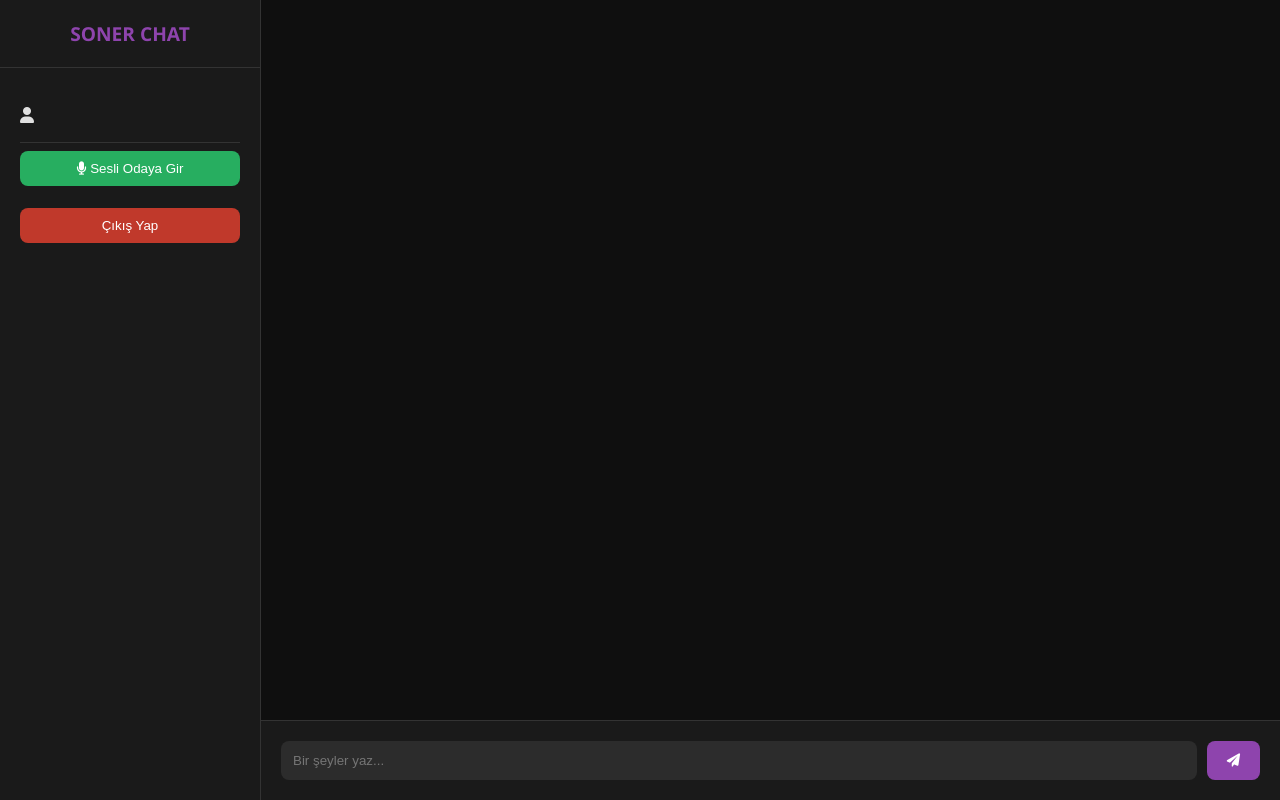
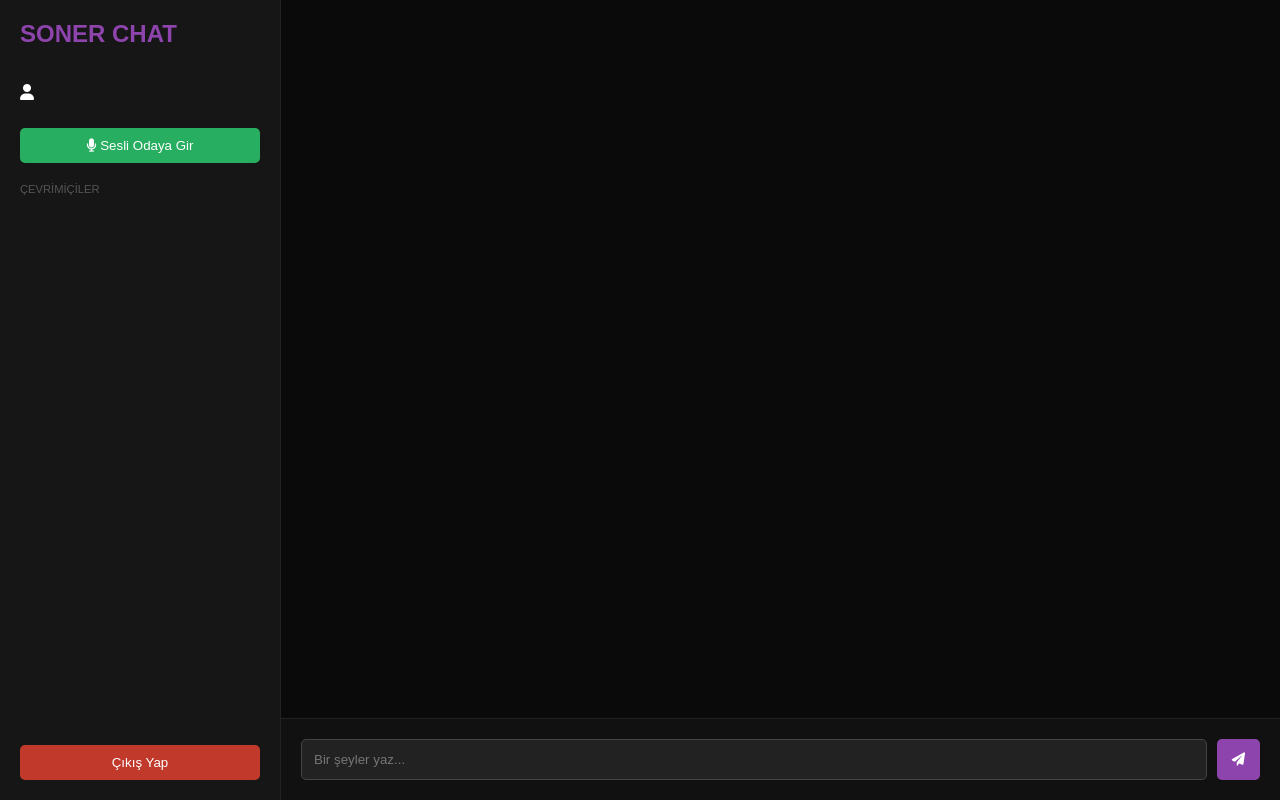
Before and after one commit to sonerhasgul/web_proje, a Flask app: template templates/sohbet.html in a window 1280 px wide. Run offline with Flask 3, Linux system fonts and the light colour scheme; the template is opened without the code that fills it, so the values that code supplies are empty; some libraries are stand-ins or nearby versions.

Commit message:
Update sohbet.html

```diff
--- a/templates/sohbet.html
+++ b/templates/sohbet.html
@@ -1,61 +1,37 @@
 <!DOCTYPE html>
-<html lang="tr">
+<html>
 <head>
-    <meta charset="UTF-8">
-    <meta name="viewport" content="width=device-width, initial-scale=1.0">
-    <title>Soner Chat Pro</title>
+    <title>Soner Chat</title>
     <script src="https://cdnjs.cloudflare.com/ajax/libs/socket.io/4.0.1/socket.io.js"></script>
     <link rel="stylesheet" href="https://cdnjs.cloudflare.com/ajax/libs/font-awesome/6.0.0/css/all.min.css">
     <style>
-        :root { --bg: #0f0f0f; --panel: #1a1a1a; --accent: #8e44ad; --text: #e0e0e0; }
-        body { background: var(--bg); color: var(--text); font-family: 'Segoe UI', sans-serif; margin: 0; display: flex; height: 100vh; overflow: hidden; }
-
-        /* Yan Panel */
-        .sidebar { width: 260px; background: var(--panel); border-right: 1px solid #333; display: flex; flex-direction: column; }
-        .sidebar-header { padding: 20px; border-bottom: 1px solid #333; text-align: center; color: var(--accent); font-weight: bold; font-size: 1.2rem; }
-
-        /* Mesaj Alanı */
-        .chat-area { flex: 1; display: flex; flex-direction: column; position: relative; }
+        :root { --bg: #0f0f0f; --panel: #161616; --accent: #8e44ad; --text: #bbb; }
+        body { background: var(--bg); color: white; font-family: sans-serif; margin: 0; display: flex; height: 100vh; }
+        .sidebar { width: 240px; background: var(--panel); border-right: 1px solid #222; display: flex; flex-direction: column; padding: 20px; }
+        .chat-main { flex: 1; display: flex; flex-direction: column; background: #0a0a0a; }
         #messages { flex: 1; overflow-y: auto; padding: 20px; display: flex; flex-direction: column; gap: 10px; }
-        .msg { max-width: 70%; padding: 10px 15px; border-radius: 15px; background: #2c2c2c; align-self: flex-start; position: relative; }
-        .msg.me { align-self: flex-end; background: var(--accent); color: white; }
-        .msg small { display: block; font-size: 0.7rem; opacity: 0.7; margin-bottom: 4px; }
-
-        /* Input Alanı */
-        .input-area { padding: 20px; background: var(--panel); display: flex; gap: 10px; border-top: 1px solid #333; }
-        input { flex: 1; background: #2c2c2c; border: none; padding: 12px; border-radius: 8px; color: white; outline: none; }
-        button { background: var(--accent); border: none; padding: 10px 20px; border-radius: 8px; color: white; cursor: pointer; transition: 0.3s; }
-        button:hover { opacity: 0.8; }
-
-        /* Ses Paneli */
-        #voice-panel { position: absolute; top: 20px; right: 20px; background: rgba(26, 26, 26, 0.95); padding: 15px; border-radius: 12px; border: 1px solid var(--accent); display: none; width: 200px; box-shadow: 0 10px 30px rgba(0,0,0,0.5); }
-        .meter { height: 6px; background: #333; border-radius: 3px; margin: 10px 0; overflow: hidden; }
-        .meter-fill { height: 100%; background: #2ecc71; width: 0%; transition: 0.1s; }
+        .msg { background: #1e1e1e; padding: 10px; border-radius: 8px; max-width: 70%; border: 1px solid #333; }
+        .msg.me { align-self: flex-end; background: var(--accent); border: none; }
+        .input-area { padding: 20px; display: flex; gap: 10px; background: #111; border-top: 1px solid #222; }
+        input { flex: 1; background: #222; border: 1px solid #444; color: white; padding: 12px; border-radius: 5px; outline: none; }
+        button { background: var(--accent); border: none; color: white; padding: 10px 15px; border-radius: 5px; cursor: pointer; }
+        .sidebar-title { font-size: 0.7rem; color: #555; text-transform: uppercase; margin: 20px 0 10px; }
+        .online-user { font-size: 0.9rem; margin-bottom: 8px; display: flex; align-items: center; gap: 8px; }
+        .online-user::before { content: ""; width: 8px; height: 8px; background: #2ecc71; border-radius: 50%; }
     </style>
 </head>
 <body>
     <div class="sidebar">
-        <div class="sidebar-header">SONER CHAT</div>
-        <div style="padding: 20px;">
-            <p><i class="fas fa-user"></i> {{ kullanici.kullanici_adi }}</p>
-            <hr style="border:0; border-top:1px solid #333">
-            <button onclick="joinVoice('Genel Ses')" style="width: 100%; background: #27ae60;">
-                <i class="fas fa-microphone"></i> Sesli Odaya Gir
-            </button>
-            <br><br>
-            <button onclick="window.location.href='/logout'" style="width: 100%; background: #c0392b;">Çıkış Yap</button>
-        </div>
+        <h2 style="color:var(--accent); margin:0 0 20px 0;">SONER CHAT</h2>
+        <p><i class="fas fa-user"></i> {{ kullanici.kullanici_adi }}</p>
+        <button onclick="joinVoice()" id="v-btn" style="background:#27ae60; margin-top:10px;"><i class="fas fa-microphone"></i> Sesli Odaya Gir</button>
+        <div class="sidebar-title">ÇEVRİMİÇİLER</div>
+        <div id="u-list"></div>
+        <button onclick="window.location.href='/logout'" style="background:#c0392b; margin-top:auto;">Çıkış Yap</button>
     </div>
 
-    <div class="chat-area">
+    <div class="chat-main">
         <div id="messages"></div>
-
-        <div id="voice-panel">
-            <div style="font-size: 0.8rem; margin-bottom: 5px;"><i class="fas fa-signal"></i> Sesli Oda Bağlı</div>
-            <div class="meter"><div id="meter-fill" class="meter-fill"></div></div>
-            <button onclick="location.reload()" style="width: 100%; font-size: 0.8rem; padding: 5px;">Ayrıl</button>
-        </div>
-
         <div class="input-area">
             <input id="m-in" placeholder="Bir şeyler yaz..." onkeypress="if(event.key==='Enter') send()">
             <button onclick="send()"><i class="fas fa-paper-plane"></i></button>
@@ -66,34 +42,32 @@
         const socket = io();
         const myName = "{{ kullanici.kullanici_adi }}";
         let localStream, peers = {};
-        let rtcConfig = { iceServers: [{ urls: "stun:stun.l.google.com:19302" }, { urls: "stun:stun.relay.metered.ca:80" }] };
 
         function send() {
             const i = document.getElementById('m-in');
-            if(i.value.trim()) { socket.emit('mesaj_gonder', { mesaj: i.value, oda: 'genel' }); i.value = ''; }
+            if(i.value.trim()) { socket.emit('mesaj_gonder', { mesaj: i.value }); i.value = ''; }
         }
 
         socket.on('yeni_mesaj', d => {
             const div = document.createElement('div');
             div.className = `msg ${d.gonderen === myName ? 'me' : ''}`;
-            div.innerHTML = `<small>${d.gonderen}</small>${d.icerik}`;
+            div.innerHTML = `<small style="display:block; font-size:0.6rem; opacity:0.6">${d.gonderen}</small>${d.icerik}`;
             document.getElementById('messages').appendChild(div);
             document.getElementById('messages').scrollTop = 99999;
         });
 
-        async function joinVoice(sRoom) {
+        socket.on('kullanici_listesi', list => {
+            document.getElementById('u-list').innerHTML = list.map(u => `<div class="online-user">${u}</div>`).join('');
+        });
+
+        // SES SİSTEMİ (STUN DAHİL)
+        async function joinVoice() {
             try {
                 localStream = await navigator.mediaDevices.getUserMedia({ audio: true });
-                document.getElementById('voice-panel').style.display = 'block';
-
-                const audioCtx = new AudioContext(), analyser = audioCtx.createAnalyser(), source = audioCtx.createMediaStreamSource(localStream), node = audioCtx.createScriptProcessor(2048, 1, 1);
-                source.connect(analyser); analyser.connect(node); node.connect(audioCtx.destination);
-                node.onaudioprocess = () => {
-                    let arr = new Uint8Array(analyser.frequencyBinCount); analyser.getByteFrequencyData(arr);
-                    document.getElementById('meter-fill').style.width = (arr.reduce((a,b)=>a+b)/arr.length) * 3 + "%";
-                };
+                document.getElementById('v-btn').innerText = "Seste Bağlı...";
+                document.getElementById('v-btn').style.background = "#8e44ad";
                 socket.emit('ses_sinyali', { type: 'join', ad: myName });
-            } catch(e) { alert("Mikrofon izni ver!"); }
+            } catch(e) { alert("Mikrofon izni şart!"); }
         }
 
         socket.on('ses_sinyali_al', async (data) => {
@@ -107,14 +81,15 @@
                 const answer = await p.createAnswer(); await p.setLocalDescription(answer);
                 socket.emit('ses_sinyali', { type: 'answer', answer, hedef: data.gonderen, gonderen: myName });
             } else if (data.type === 'answer' && data.hedef === myName) {
-                await peers[data.gonderen].setRemoteDescription(new RTCSessionDescription(data.answer));
+                if(peers[data.gonderen]) await peers[data.gonderen].setRemoteDescription(new RTCSessionDescription(data.answer));
             } else if (data.type === 'ice' && data.hedef === myName) {
-                await peers[data.gonderen].addIceCandidate(new RTCIceCandidate(data.candidate));
+                if(peers[data.gonderen]) await peers[data.gonderen].addIceCandidate(new RTCIceCandidate(data.candidate));
             }
         });
 
         function createPeer(target) {
-            const p = new RTCPeerConnection(rtcConfig); peers[target] = p;
+            const p = new RTCPeerConnection({ iceServers: [{ urls: "stun:stun.l.google.com:19302" }] });
+            peers[target] = p;
             localStream.getTracks().forEach(t => p.addTrack(t, localStream));
             p.ontrack = (e) => {
                 let a = document.getElementById('audio-' + target);
```
